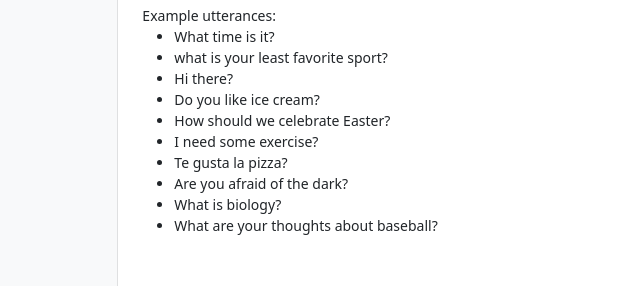
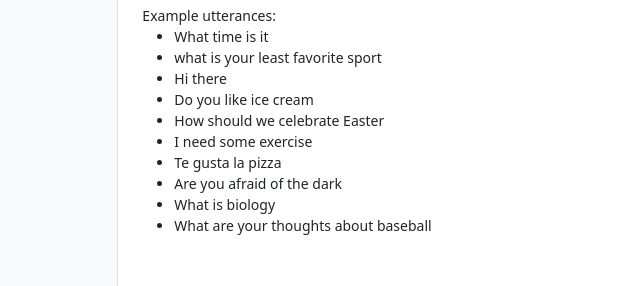
Before and after one commit to wwlib/orchestrator-microservice, a website: page src/handlers/site/console.handlebars.html in a window 1280 px wide. Shown: the part 334-620 px from the top of the page, 95-735 px from the left. Drawn offline with nearby package versions, Linux system fonts and the light colour scheme.

Commit message:
- fixed a typo

```diff
--- a/src/handlers/site/SiteHandlers.ts
+++ b/src/handlers/site/SiteHandlers.ts
@@ -68,7 +68,7 @@ export class SiteHandlers {
             console.log(result)
             const best = result[0];
             const summaryData = {
-                resovler: best.resolver,
+                resolver: best.resolver,
                 label: best.label.name,
                 closest_text: best.closest_text,
                 score: best.score,
--- a/src/handlers/site/console.handlebars.html
+++ b/src/handlers/site/console.handlebars.html
@@ -81,11 +81,11 @@
                                 <input class="form-control" list="utteranceOptions" id="utteranceField" name="utterance"
                                     placeholder="Type to search..." value="{{utterance}}">
                                 <datalist id="utteranceOptions">
-                                    <option value="What time is it?">
-                                    <option value="what is your least favorite sport?"></option>
-                                    <option value="Hi there?"></option>
-                                    <option value="Do you like ice cream?">
-                                    <option value="How should we celebrate Easter?">
+                                    <option value="What time is it">
+                                    <option value="what is your least favorite sport"></option>
+                                    <option value="Hi there"></option>
+                                    <option value="Do you like ice cream">
+                                    <option value="How should we celebrate Easter">
                                 </datalist>
                                 <label for="utteranceField" class="form-label">Utterance</label>
                             </div>
@@ -94,16 +94,16 @@
                             <div class="mt-2 mb-2 example-utterances">
                                 <div>Example utterances:</div>
                                 <ul>
-                                    <li>What time is it?</li>
-                                    <li>what is your least favorite sport?</li>
-                                    <li>Hi there?</li>
-                                    <li>Do you like ice cream?</li>
-                                    <li>How should we celebrate Easter?</li>
-                                    <li>I need some exercise?</li>
-                                    <li>Te gusta la pizza?</li>
-                                    <li>Are you afraid of the dark?</li>
-                                    <li>What is biology?</li>
-                                    <li>What are your thoughts about baseball?</li>
+                                    <li>What time is it</li>
+                                    <li>what is your least favorite sport</li>
+                                    <li>Hi there</li>
+                                    <li>Do you like ice cream</li>
+                                    <li>How should we celebrate Easter</li>
+                                    <li>I need some exercise</li>
+                                    <li>Te gusta la pizza</li>
+                                    <li>Are you afraid of the dark</li>
+                                    <li>What is biology</li>
+                                    <li>What are your thoughts about baseball</li>
                                 </ul>
                             </div>
                         </form>
```
Also changed, not shown: 17 other files.
